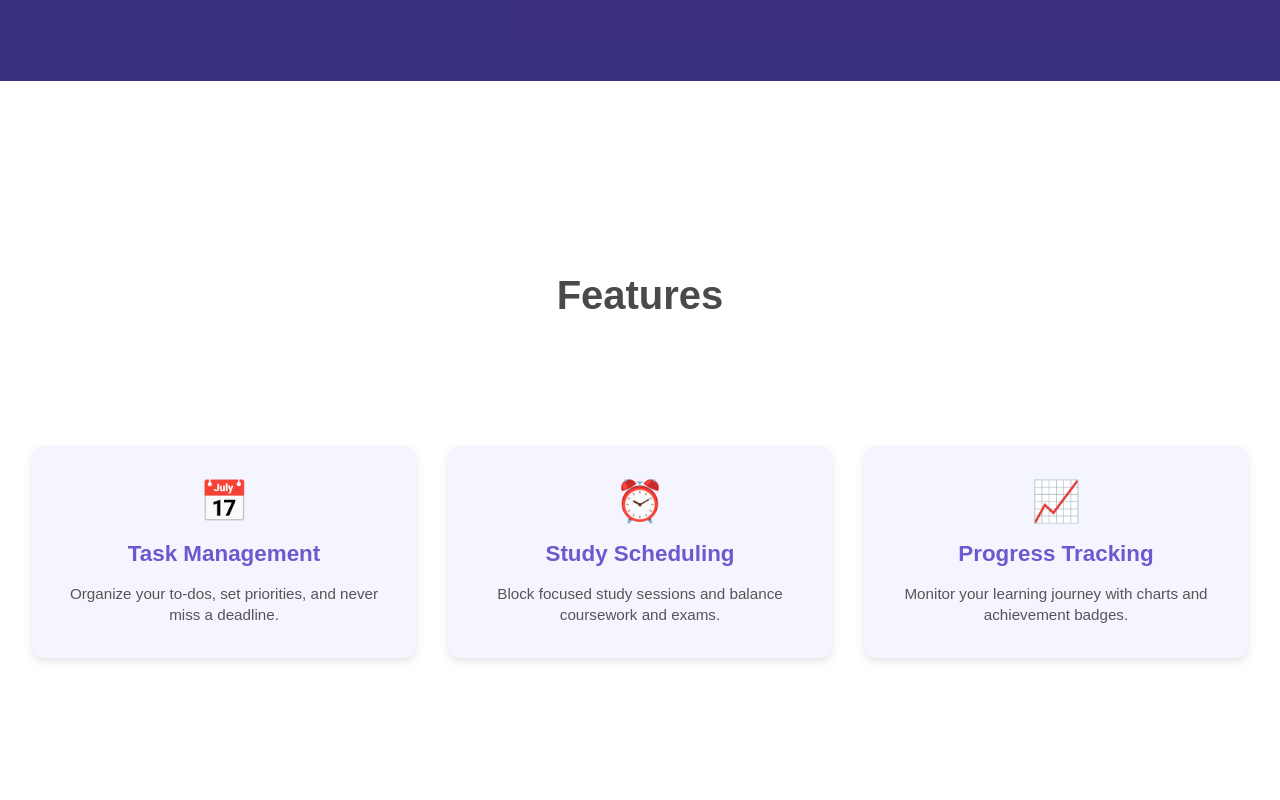
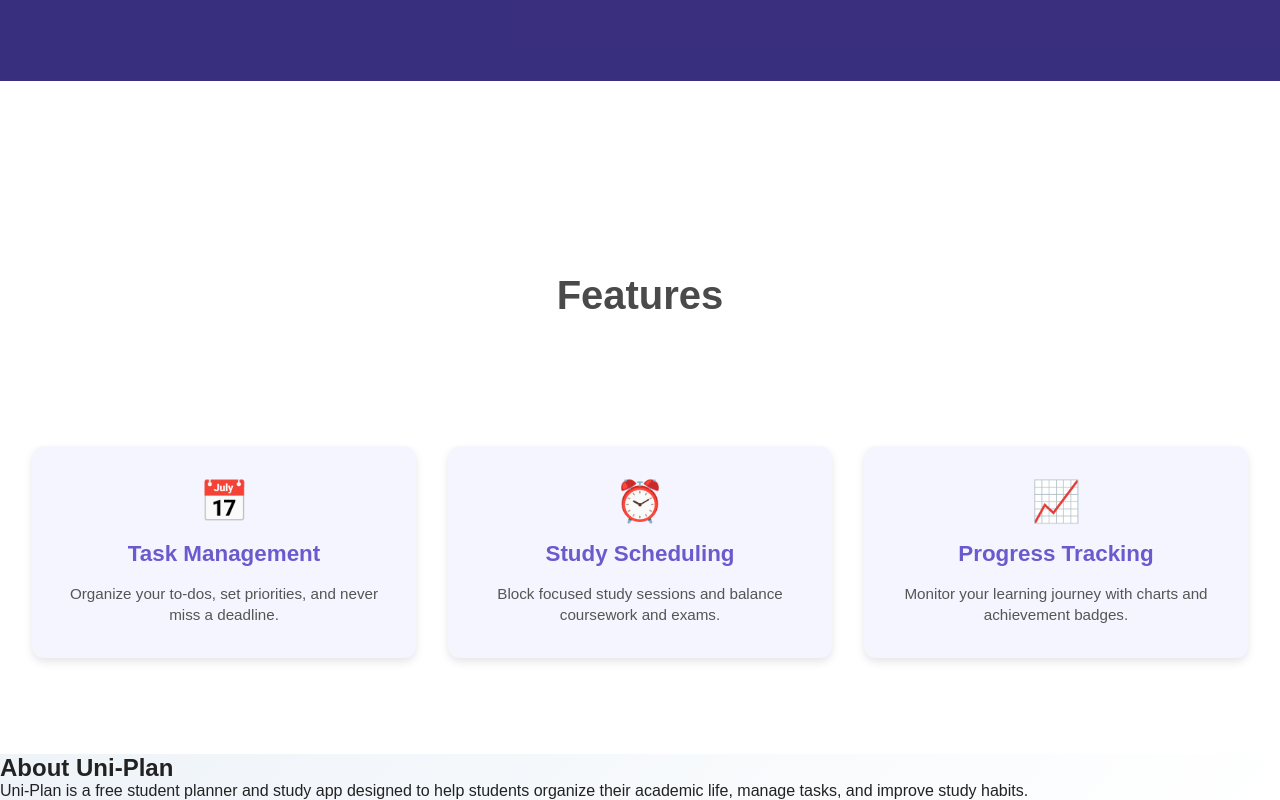
Before and after one commit to aidanj543/uniplan, a plain HTML site: page index.html in a window 1280 px wide. Shown: the part 719-1519 px from the top of the page. Before the commit the page ends 1473 px from the top, so only its background shows below. Drawn offline with Linux system fonts and the light colour scheme.

Commit message:
Added the about section. Needs CSS styling on this.

```diff
--- a/index.html
+++ b/index.html
@@ -52,6 +52,10 @@
                     </div>
                 </div>
             </section>
+            <section id = "about" class = "about">
+                <h2 class = "about-title">About Uni-Plan</h2>
+                <p>Uni-Plan is a free student planner and study app designed to help students organize their academic life, manage tasks, and improve study habits.</p>
+            </section>
         </main>
     </body>
 
```
